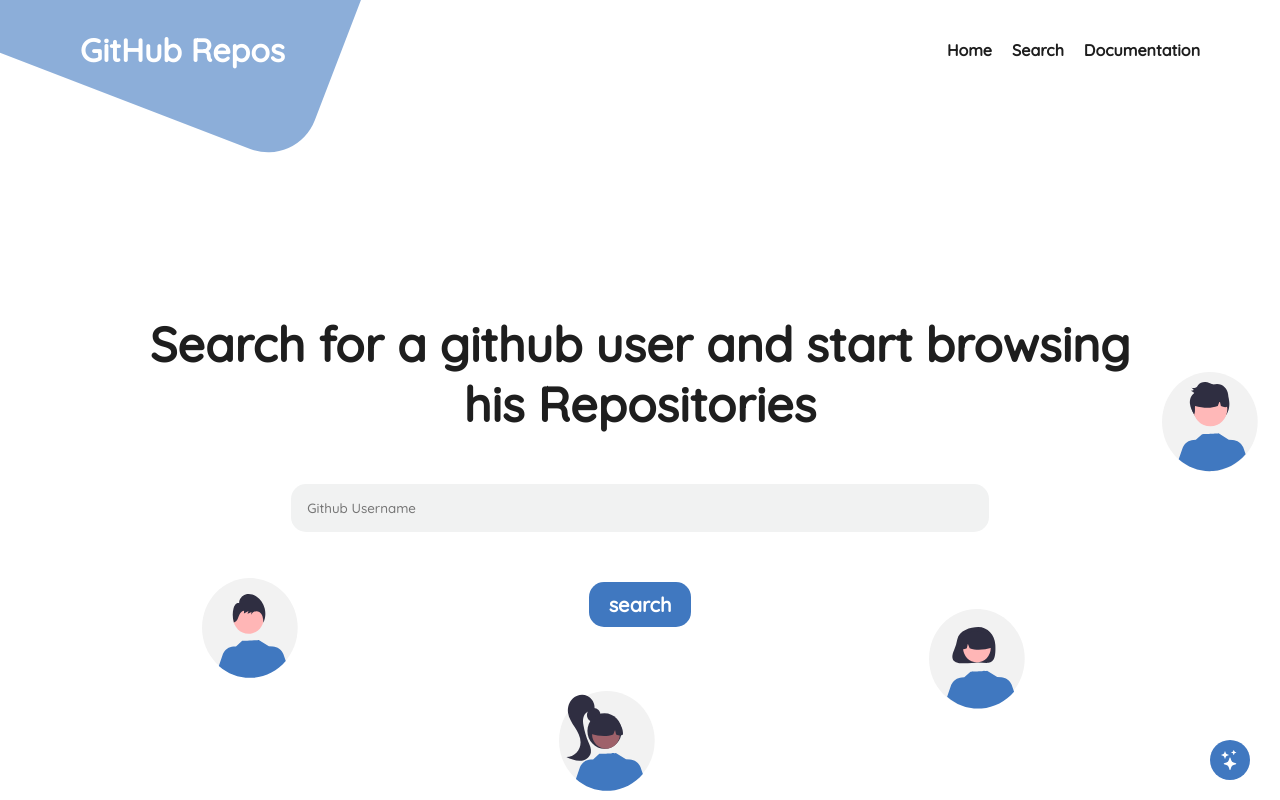
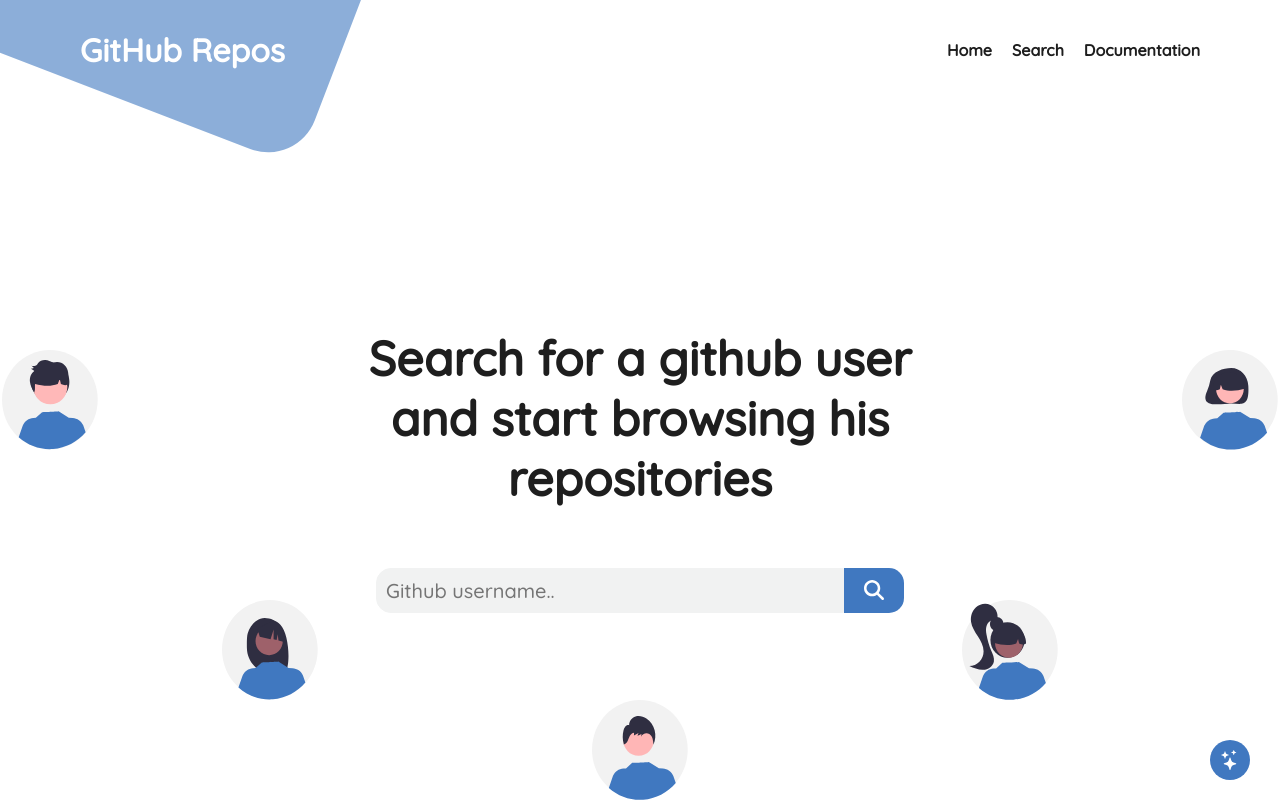
Before and after one commit to nawresncib12/GitHubRepos, a React (Create React App) app: page /user in a window 1280 px wide. Built offline with nearby package versions, Linux system fonts and the light colour scheme.

Commit message:
search repositories

```diff
--- a/package.json
+++ b/package.json
@@ -19,6 +19,7 @@
     "react-dom": "^18.2.0",
     "react-router-dom": "^6.4.3",
     "react-scripts": "5.0.1",
+    "react-toastify": "^9.1.1",
     "typescript": "^4.9.3",
     "web-vitals": "^2.1.4"
   },
--- a/src/components/Search/RotatingImages.module.css
+++ b/src/components/Search/RotatingImages.module.css
@@ -11,6 +11,12 @@
 @media screen and (max-height:600px) {
      :root {
         --user-size: 50px;
+    }
+}
+
+@media screen and (max-height:450px) {
+    .rotatingImages {
+        display: none;
     }
 }
 
--- a/src/components/shared/Button.module.css
+++ b/src/components/shared/Button.module.css
@@ -9,6 +9,11 @@
 .btn:hover {
     cursor: pointer;
     animation: tilt 0.5s 2;
+}
+
+.btn:hover.noHover {
+    cursor: pointer;
+    animation: none;
 }
 
 .btn:focus {
--- a/src/components/shared/Button.tsx
+++ b/src/components/shared/Button.tsx
@@ -1,20 +1,28 @@
+import { ReactNode } from "react";
 import classes from "./Button.module.css";
 interface ButtonProps {
+  children?: ReactNode;
   onClick?: () => void;
-  text: string;
+  text?: string;
   type: string;
+  borderRadius?: string;
   disabled?: boolean;
+  noHover?: boolean;
 }
 const Button = (props: ButtonProps) => {
   return (
     <button
+      style={{ borderRadius: props.borderRadius || "" }}
       disabled={props.disabled}
       onClick={props.onClick}
       className={`${classes.btn} ${
         props.type === "primary" ? classes.primary : classes.secondary
+      } ${
+        props.noHover ? classes.noHover :""
       }`}
     >
       {props.text}
+      {props.children}
     </button>
   );
 };
--- /dev/null
+++ b/src/components/shared/Loader.module.css
@@ -0,0 +1,40 @@
+@import './Layout.module.css';
+.loader {
+    display: inline-block;
+    position: relative;
+    width: 100px;
+    height: 100px;
+    max-width: 50vmin;
+    max-height: 50vmin;
+}
+
+.loader>div {
+    position: absolute;
+    width: inherit;
+    height: inherit;
+    border: 8px solid var(--color-primary);
+    border-radius: 50%;
+    animation: loading 2s infinite;
+    border-color: var(--color-primary) transparent transparent transparent;
+}
+
+.loader div:first-child {
+    animation-delay: -0.4s;
+}
+
+.loader div:nth-child(2) {
+    animation-delay: -0.2s;
+}
+
+.loader div:nth-child(3) {
+    animation-delay: -0.1s;
+}
+
+@keyframes loading {
+    0% {
+        transform: rotate(0deg);
+    }
+    100% {
+        transform: rotate(360deg);
+    }
+}
--- /dev/null
+++ b/src/components/shared/Loader.tsx
@@ -0,0 +1,13 @@
+import classes from "./Loader.module.css";
+const Loader = () => {
+  return (
+    <div className={classes.loader}>
+      <div></div>
+      <div></div>
+      <div></div>
+      <div></div>
+    </div>
+  );
+};
+
+export default Loader;
--- /dev/null
+++ b/src/components/shared/SearchBar.module.css
@@ -0,0 +1,24 @@
+@import './Layout.module.css';
+.searchBar {
+    display: flex;
+    justify-content: center;
+    align-items: center;
+}
+
+.input {
+    margin: auto;
+    border-radius: 15px 0 0 15px;
+    background-color: var(--color-gray);
+    padding: 9px;
+    border: 1px solid var(--color-gray);
+    transition: border 0.5s ease;
+    min-width: 200px;
+    font-size: 20px;
+}
+
+.input:focus {
+    outline-style: none;
+    outline: none;
+    background-color: white;
+    border: 1px solid var(--color-primary);
+}
--- /dev/null
+++ b/src/components/shared/SearchBar.tsx
@@ -0,0 +1,46 @@
+import classes from "./SearchBar.module.css";
+import Button from "./Button";
+import { FontAwesomeIcon } from "@fortawesome/react-fontawesome";
+import { faSearch } from "@fortawesome/free-solid-svg-icons";
+import { useState } from "react";
+interface SearchBarProps {
+  style?: Object;
+  placeholder?: string;
+  onEnter?: (value?: string) => void;
+}
+const SearchBar = ({ placeholder, onEnter, style }: SearchBarProps) => {
+  const [value, setValue] = useState("");
+  const handleChange = (entered: string) => {
+    setValue(entered);
+  };
+  return (
+    <div className={classes.searchBar}>
+      <div>
+        {" "}
+        <input
+          style={style}
+          onChange={(e) => {
+            handleChange(e.target.value);
+          }}
+          onKeyDown={(e) => {
+            if (e.key === "Enter") {
+              onEnter?.(value);
+            }
+          }}
+          placeholder={placeholder}
+          className={classes.input}
+        />
+        <Button
+          noHover
+          onClick={onEnter}
+          type="primary"
+          borderRadius="0 15px 15px 0"
+        >
+          <FontAwesomeIcon className={classes.icon} icon={faSearch} />
+        </Button>
+      </div>
+    </div>
+  );
+};
+
+export default SearchBar;
--- a/src/pages/Repos.tsx
+++ b/src/pages/Repos.tsx
@@ -2,32 +2,63 @@
 import { useNavigate, useParams } from "react-router-dom";
 import Card from "../components/Repos/Card";
 import ReposService from "../services/Repos.service";
-import CardModal from "../components/Repos/CardModal";
+import SearchBar from "../components/shared/SearchBar";
+import { toast } from "react-toastify";
+import RepoModel from "../models/RepoModel";
+import Loader from "../components/shared/Loader";
 const Repos = () => {
   const navigate = useNavigate();
   const { username } = useParams();
   const [repos, setRepos] = useState([]);
-  const handleSearch = async () => {
+  const [filteredRepos, setFilteredRepos] = useState([]);
+  const getRepos = async () => {
     if (username) {
       const result = await ReposService.getReposByUser(username);
       if (result) {
-        setRepos(result);
-        console.log(result);
+        if (result.length) {
+          setRepos(result);
+        } else {
+          toast.info("The user you searched has no repositories");
+          navigate("/user");
+        }
       } else {
+        toast.info("User not found");
         navigate("/user");
       }
     }
   };
+  const handleSearch = async (value: any) => {
+    setFilteredRepos(
+      repos.filter((repo: RepoModel) => {
+        return repo.name.toLowerCase().includes(value.toLocaleLowerCase());
+      })
+    );
+  };
   useEffect(() => {
-    handleSearch();
+    getRepos();
   }, []);
 
-  return (
-    <div className="row flex-center g-30">
-      {repos.map((repo, index) => {
-        return <Card repo={repo} key={index} />;
-      })}
+  return repos.length ? (
+    <div>
+      <SearchBar
+        style={{ minWidth: "40vw", marginBottom: "50px" }}
+        onEnter={(value) => {
+          handleSearch(value);
+        }}
+        placeholder="Repository name.."
+      ></SearchBar>
+      <div className="row flex-center g-30">
+        {filteredRepos.length
+          ? filteredRepos.map((repo, index) => {
+              return <Card repo={repo} key={index} />;
+            })
+          : repos.map((repo, index) => {
+              return <Card repo={repo} key={index} />;
+            })}
+      </div>
     </div>
+  ) : (
+    <Loader></Loader>
   );
 };
 
--- a/src/pages/Search.module.css
+++ b/src/pages/Search.module.css
@@ -1,9 +1,11 @@
 .search {
     display: flex;
-    justify-content: center;
+    justify-content: space-between;
     align-items: center;
     flex-direction: column;
-    gap: 50px;
-    max-width: 80vw;
-    margin: auto;
+    max-width: 50vw;
 }
+
+.search h1 {
+    margin-bottom: 60px;
+}
--- a/src/pages/Search.tsx
+++ b/src/pages/Search.tsx
@@ -1,46 +1,37 @@
 import classes from "./Search.module.css";
 import RotatingImages from "../components/Search/RotatingImages";
-import Input from "../components/shared/Input";
-import Button from "../components/shared/Button";
+import SearchBar from "../components/shared/SearchBar";
+import { toast, ToastContainer } from "react-toastify";
+import "react-toastify/dist/ReactToastify.css";
 import { useState } from "react";
 import { useNavigate } from "react-router-dom";
 const Serach = () => {
   const navigate = useNavigate();
-  const [user, setUser] = useState("");
   const [fade, setFade] = useState(false);
-  const handleInput = (value: string) => {
-    setUser(value);
-  };
-  const handleSubmit = () => {
-    if (!user) {
-      alert("please fill in user name");
+
+  const handleSubmit = (value: any) => {
+    if (!value) {
+      toast.error("Please fill in user name");
     } else {
       setFade(true);
       setTimeout(() => {
-        navigate(`/user/${user}`);
+        navigate(`/user/${value}`);
       }, 1000);
     }
   };
 
   return (
     <div className={classes.search}>
+      <ToastContainer />
       <RotatingImages fade={fade}></RotatingImages>
       <h1 className="heading-1 center-text">
-        Search for a github user and start browsing his Repositories
+        Search for a github user and start browsing his repositories
       </h1>
-      <Input
-        onEnter={handleSubmit}
-        onChange={(value) => {
-          handleInput(value);
-        }}
-        placeholder="Github Username"
-        minWidth="65%"
-      ></Input>
-      <Button
-        onClick={handleSubmit}
-        type="primary"
-        text="search"
-      ></Button>
+      <SearchBar
+      style={{minWidth:"35vw"}}
+        onEnter={(value)=>{handleSubmit(value)}}
+        placeholder="Github username.."
+      ></SearchBar>
     </div>
   );
 };
```
Also changed, not shown: 1 other file (tests, documents, lock files or other folders).
